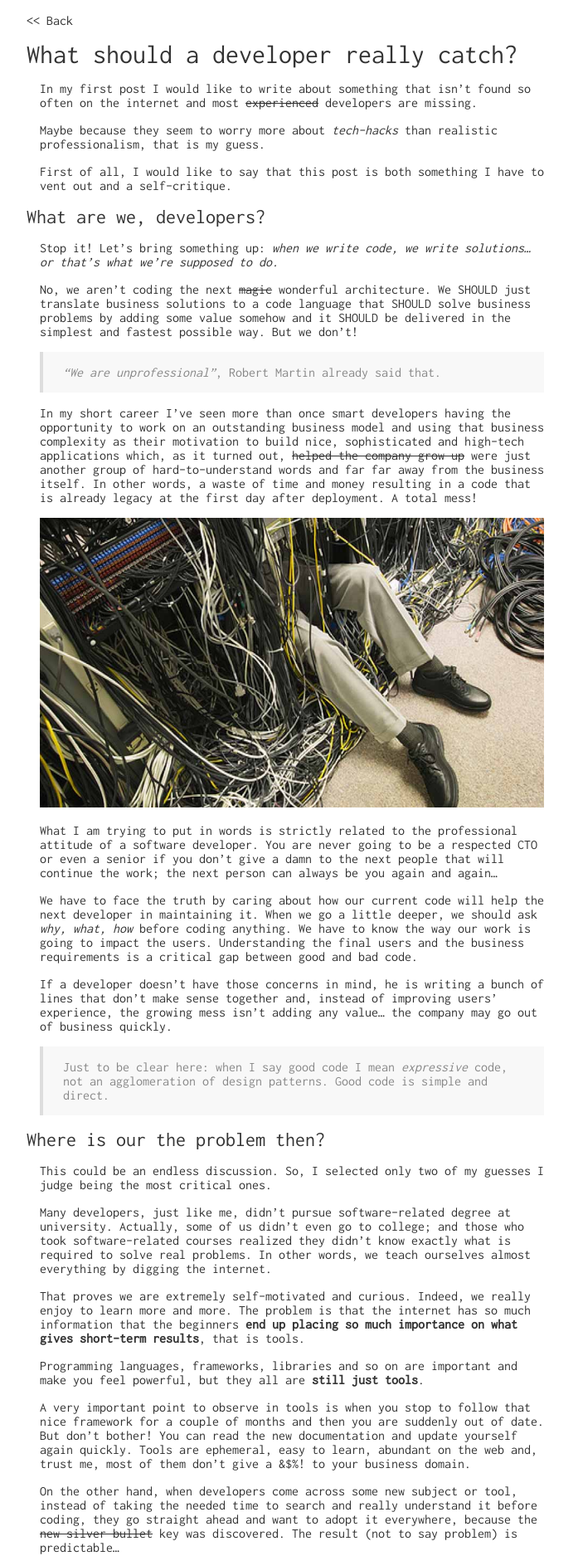
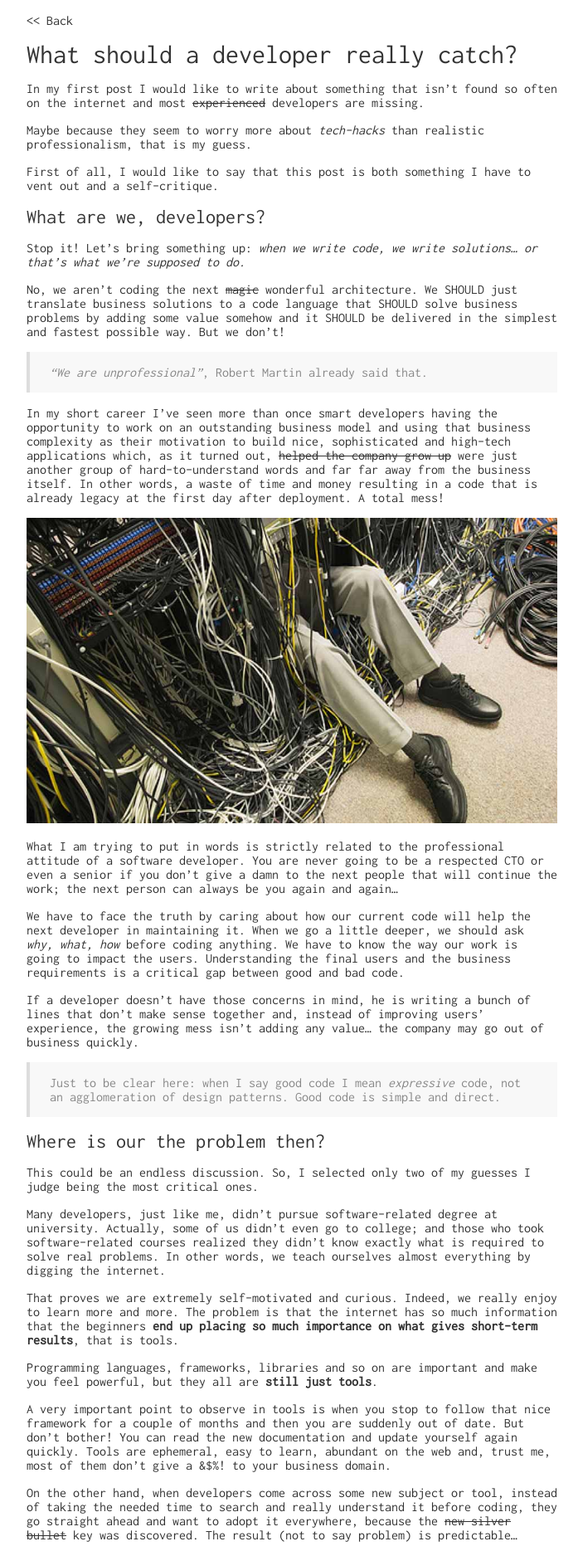
Before and after one commit to fefas/blog.fefas.net, a Jekyll site: the page built from _posts/2017-06-20-what-should-a-developer-really-catch?.md, in a window 1280 px wide. Shown: the top 1875 px of the page at 83% size, without its empty margins (288-991 px from the left). Built offline with Jekyll 4.4.1, drawn with Linux system fonts in a browser that asks for light colours.

Commit message:
Fix paragraph margin

```diff
--- a/assets/styles.sass
+++ b/assets/styles.sass
@@ -11,7 +11,7 @@ $font-color-subtle: #bbb
 $font-family: 'Inconsolata', monospace
 $font-weight: 400
 
-$paragraph-margin: $font-size
+$paragraph-margin: $font-size 0
 
 $link-font-color: #33c
 $link-text-decoration: none
```
